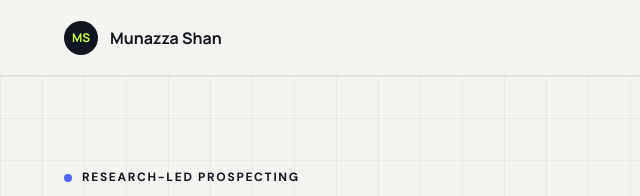
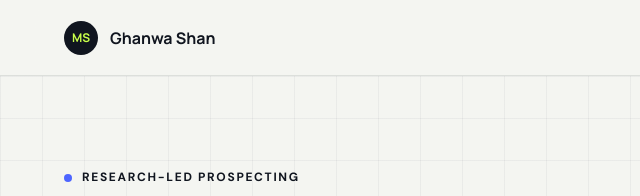
Before and after one commit to munazza-shan-web/leadsbyghanwa, a plain HTML site: page index.html in a window 1280 px wide. Shown: the top 196 px of the page, 0-640 px from the left. Drawn offline with Linux system fonts and the light colour scheme.

Commit message:
Update index.html

```diff
--- a/index.html
+++ b/index.html
@@ -4,7 +4,7 @@
   <meta charset="UTF-8" />
   <meta name="viewport" content="width=device-width, initial-scale=1.0" />
   <meta name="description" content="Custom B2B and local-business prospect lists, researched and organized for outreach." />
-  <title>Munazza Shan — Lead Generation Specialist</title>
+  <title>Ghanwa Shan — Lead Generation Specialist</title>
   <link rel="preconnect" href="https://fonts.googleapis.com">
   <link rel="preconnect" href="https://fonts.gstatic.com" crossorigin>
   <link href="https://fonts.googleapis.com/css2?family=DM+Sans:wght@400;500;600;700&family=Manrope:wght@600;700;800&display=swap" rel="stylesheet">
@@ -12,7 +12,7 @@
 </head>
 <body>
   <header class="nav-shell">
-    <a class="brand" href="#top" aria-label="Home"><span>MS</span> Munazza Shan</a>
+    <a class="brand" href="#top" aria-label="Home"><span>MS</span> Ghanwa Shan</a>
     <button class="menu-toggle" type="button" aria-expanded="false" aria-controls="main-nav">Menu</button>
     <nav id="main-nav" aria-label="Main navigation">
       <a href="#services">Services</a>
@@ -170,9 +170,9 @@
   </main>
 
   <footer>
-    <a class="brand" href="#top"><span>MS</span> Munazza Shan</a>
+    <a class="brand" href="#top"><span>MS</span> Ghanwa Shan</a>
     <p>Lead Generation Specialist · Prospect Research · CRM Support</p>
-    <p>© 2026 Munazza Shan</p>
+    <p>© 2026 Ghanwa Shan</p>
   </footer>
   <script src="script.js"></script>
 </body>
```
